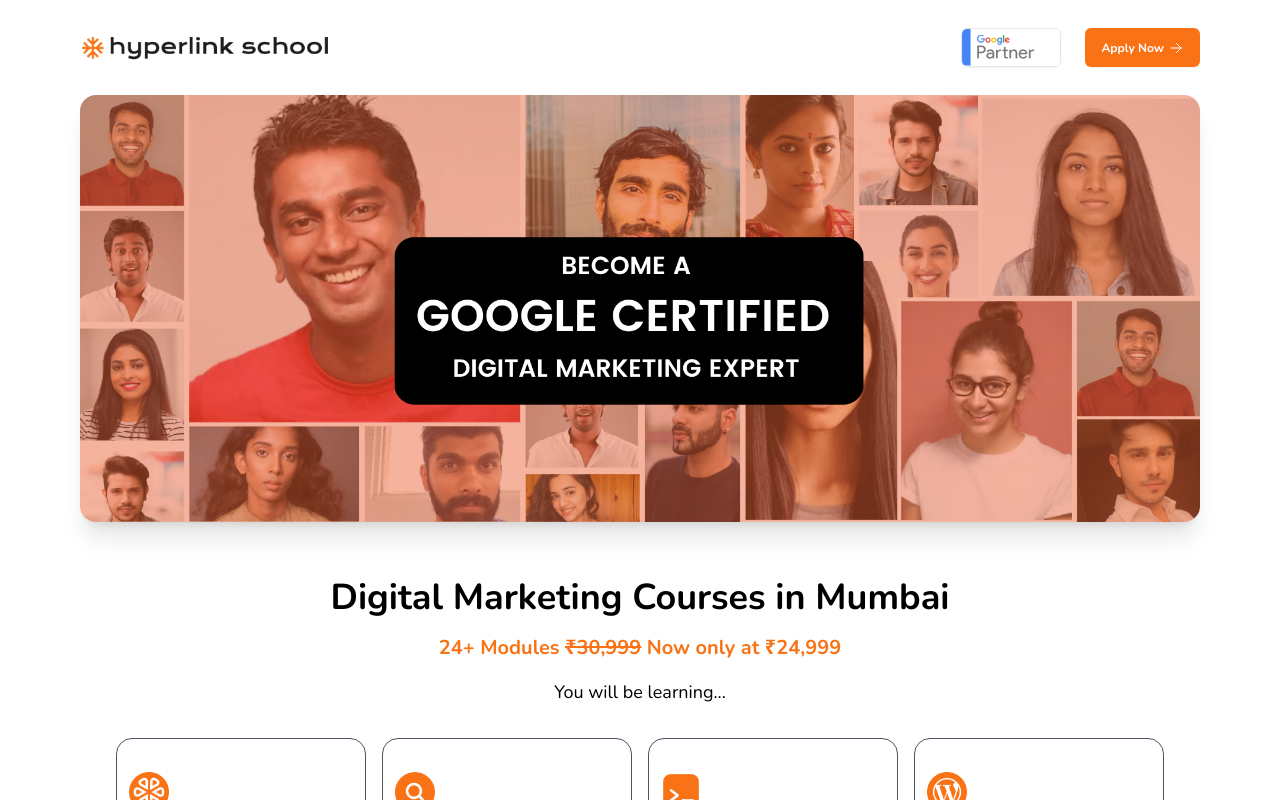
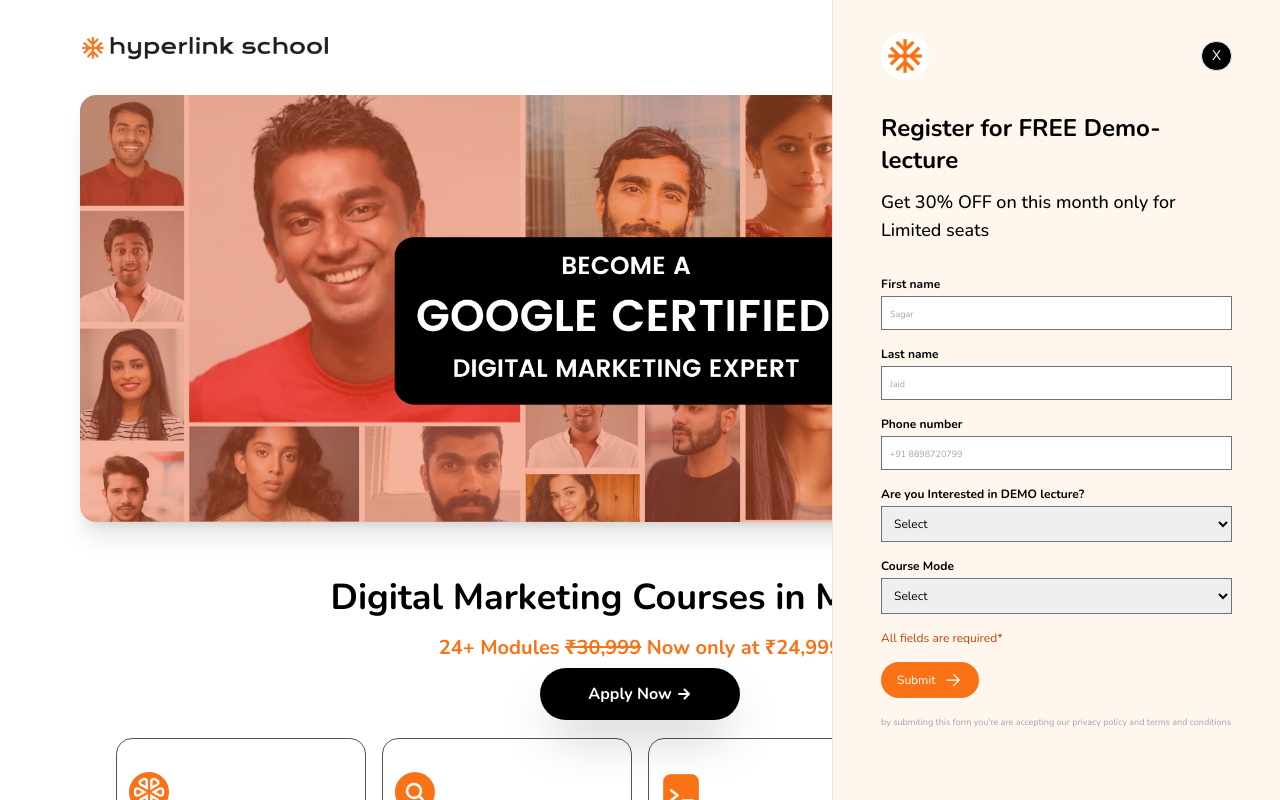
Before and after one commit to sagarjaid/skillahed, a Next.js app: page / in a window 1280 px wide. Shown: the top 800 px of the page. Built offline with nearby package versions, Linux system fonts and the light colour scheme.

Commit message:
Homeapge 10

```diff
--- a/components/Nav.js
+++ b/components/Nav.js
@@ -1,6 +1,7 @@
 import React from 'react';
 
-const Nav = () => {
+const Nav = ({handleToggle}) => {
+
   return (
     <nav className='w-full flex justify-between items-center py-3 sticky top-0 bg-white'>
       <a href='https://hyperlinkschool.com/'>
@@ -14,7 +15,7 @@
           src='/google-partner.png'
           className='hidden  md:block w-[100px] border rounded-md shadow-sm'
         />
-        <div className='flex cursor-pointer items-center gap-1 justify-around  rounded-md bg-orange-500 hover:bg-orange-600 p-2.5 px-4 text-white shadow-sm'>
+        <div onClick={handleToggle} className='flex cursor-pointer items-center gap-1 justify-around rounded-full bg-orange-500 hover:bg-orange-600 p-2.5 px-4 text-white shadow-sm'>
           <span className='text-xs font-bold'>Apply Now</span>
           <svg
             className='w-4'
--- /dev/null
+++ b/components/PopUp.js
@@ -0,0 +1,106 @@
+import React from 'react';
+
+const PopUp = ({handleToggle, toggle}) => {
+
+
+    return (
+        <>
+            {toggle && (
+                <>
+                    <div onClick={handleToggle} className="fixed inset-0 flex overflow-y-auto overflow-x-hidden outline-none focus:outline-none p-8 cursor-cell" />
+                    <div className='w-full sdm:w-[80%] sm:w-[60%] mdx:w-[50%] lg:w-[45%] xl:w-[35%] fixed right-0 top-0 bg-orange-50 flex flex-col sdm:px-12 p-8 gap-4 text-xs h-screen border-l hover:corsor-pointer'>
+                        <div className='w- full flex justify-between items-center'>
+                            <img className="w-12" src="/favicon.png"></img>
+                            <div onClick={handleToggle} className='px-2.5 py-1 hover:shadow-md cursor-pointer  rounded-full border bg-black text-white text-sm'>X</div>
+                        </div>
+
+                        <section className='flex flex-col py-4  font-extrabold text-xl sdm:text-2xl gap-3 '>
+                            <h1>Register for FREE Demo-lecture</h1>
+                            <div className='text-lg font-medium'>
+                                Get 30% OFF on this month only for Limited seats
+                            </div>
+                        </section>
+                            <div className='w-full flex flex-col gap-1 '>
+                                <label className='font-bold'>First name</label>
+                                <input
+                                    value=''
+                                    type='text'
+                                    className='border border-gray-500 p-2 placeholder:text-[9px]'
+                                    placeholder='Sagar'
+                                />
+                            </div>
+
+                            <div className='w-full flex flex-col gap-1 '>
+                                <label className='font-bold'>Last name</label>
+                                <input
+                                    value=''
+                                    type='text'
+                                    className='border border-gray-500 p-2 placeholder:text-[9px]'
+                                    placeholder='Jaid'
+                                />
+                            </div>
+
+                        <div className='flex flex-col gap-1 '>
+                            <label className='font-bold'>Phone number</label>
+                            <input
+                                value=''
+                                type='number'
+                                className=' border border-gray-500 p-2 placeholder:text-[9px]'
+                                placeholder='+91 8898720799'
+                            />
+                        </div>
+
+                        <div className='flex flex-col gap-1 '>
+                            <label className='font-bold'>
+                                Are you Interested in DEMO lecture?
+                            </label>
+                            <select className='w-full border border-gray-500 p-2 text-xs outline-none'>
+                                <option>Select</option>
+                                <option value='Yes'>Yes</option>
+                                <option value='No'>No</option>
+                            </select>
+                        </div>
+
+                        <div className='flex flex-col gap-1 '>
+                            <label className='font-bold'>Course Mode</label>
+                            <select className='w-full border border-gray-500 p-2 text-xs outline-none'>
+                                <option>Select</option>
+                                <option value='Offline'>Offline</option>
+                                <option value='Online'>Online</option>
+                            </select>
+                        </div>
+
+                        {'err' && (
+                            <div className='text-xs text-orange-700'>
+                                All fields are required*
+                            </div>
+                        )}
+                        <div className='flex w-fit gap-2 items-center cursor-pointer justify-center rounded-full bg-orange-500 p-2 px-4 text-white  hover:bg-orange-600 '>
+                            <span>Submit</span>
+                            <svg
+                                className='w-5'
+                                fill='none'
+                                stroke='currentColor'
+                                strokeWidth={1.5}
+                                viewBox='0 0 24 24'
+                                xmlns='http://www.w3.org/2000/svg'
+                                aria-hidden='true'>
+                                <path
+                                    strokeLinecap='round'
+                                    strokeLinejoin='round'
+                                    d='M4.5 12h15m0 0l-6.75-6.75M19.5 12l-6.75 6.75'
+                                />
+                            </svg>
+                        </div>
+                        <div className='text-[9px] text-gray-400'>
+                            by submiting this form you're are accepting our privacy policy and
+                            terms and conditions
+                        </div>
+                    </div>
+                </>
+            )}
+        </>
+    );
+};
+
+export default PopUp;
--- a/pages/[course].js
+++ b/pages/[course].js
@@ -1,11 +1,27 @@
-import React, { useEffect } from 'react';
+import React, { useEffect, useState } from 'react';
 import all from '@/components/india.json';
 import SEOMeta from '@/components/SEOMeta';
 import Card from '@/components/Card';
 import Footer from '@/components/Footer';
 import Nav from '@/components/Nav';
+import PopUp from '@/components/PopUp';
 
 const locationPage = ({ text, url }) => {
+
+  const [toggle, setToggle] = useState(false);
+
+  const handleToggle = () => {
+      setToggle(!toggle);
+  };
+
+  useEffect(() => {
+      const timeoutId = setTimeout(() => {
+          setToggle(true);
+      }, 1200);
+      return () => clearTimeout(timeoutId);
+    }, []);
+
+
   return (
     <>
       <SEOMeta
@@ -14,7 +30,7 @@
         slug={url}
       />
       <div className='m-auto max-w-6xl flex flex-col gap-20  justify-center items-center p-4'>
-        <Nav />
+      <Nav handleToggle={handleToggle} toggle={toggle} />
 
         <div className='flex flex-col justify-center items-center gap-10 w-full  -mt-16'>
           <section className=''>
@@ -307,7 +323,7 @@
                 <input
                   value=''
                   type='text'
-                  className='border border-gray-600 rounded-lg p-2 placeholder:text-[9px]'
+                  className='border border-gray-500 p-2 placeholder:text-[9px]'
                   placeholder='Sagar'
                 />
               </div>
@@ -317,7 +333,7 @@
                 <input
                   value=''
                   type='text'
-                  className='border border-gray-600 rounded-lg p-2 placeholder:text-[9px]'
+                  className='border border-gray-500 p-2 placeholder:text-[9px]'
                   placeholder='Jaid'
                 />
               </div>
@@ -328,7 +344,7 @@
               <input
                 value=''
                 type='number'
-                className='border border-gray-600 rounded-lg p-2 placeholder:text-[9px]'
+                className='border border-gray-500 p-2 placeholder:text-[9px]'
                 placeholder='+91 8898720799'
               />
             </div>
@@ -337,7 +353,7 @@
               <label className='font-bold'>
                 Are you Interested in DEMO lecture?
               </label>
-              <select className='w-full rounded-lg border border-gray-600 p-2 text-xs outline-none'>
+              <select className='w-full  border border-gray-500 p-2 text-xs outline-none'>
                 <option>Select</option>
                 <option value='Yes'>Yes</option>
                 <option value='No'>No</option>
@@ -346,7 +362,7 @@
 
             <div className='flex flex-col gap-1 '>
               <label className='font-bold'>Course Mode</label>
-              <select className='w-full rounded-lg border border-gray-600 p-2 text-xs outline-none'>
+              <select className='w-full border border-gray-500 p-2 text-xs outline-none'>
                 <option>Select</option>
                 <option value='Offline'>Offline</option>
                 <option value='Online'>Online</option>
@@ -394,9 +410,28 @@
 
             <div className='text-base'>call us: +918898720799</div>
           </div>
+
         </div>
+        <div onClick={handleToggle} className='fixed bottom-20 w-[200px] flex cursor-pointer items-center gap-1 justify-center rounded-full bg-black hover:bg-blue-600 p-3.5 text-white shadow-2xl'>
+          <span className='font-bold'>Apply Now</span>
+          <svg
+            className='w-4'
+            fill='none'
+            stroke='currentColor'
+            strokeWidth={3}
+            viewBox='0 0 24 24'
+            xmlns='http://www.w3.org/2000/svg'
+            aria-hidden='true'>
+            <path
+              strokeLinecap='round'
+              strokeLinejoin='round'
+              d='M4.5 12h15m0 0l-6.75-6.75M19.5 12l-6.75 6.75'
+            />
+          </svg>
+      </div>
       </div>
       <Footer />
+      <PopUp handleToggle={handleToggle} toggle={toggle}/>
     </>
   );
 };
--- a/pages/index.js
+++ b/pages/index.js
@@ -1,9 +1,25 @@
 import Card from '@/components/Card';
 import Footer from '@/components/Footer';
 import Nav from '@/components/Nav';
+import PopUp from '@/components/PopUp';
 import Head from 'next/head';
+import { useEffect, useState } from 'react';
 
 const index = () => {
+
+  const [toggle, setToggle] = useState(false);
+
+  const handleToggle = () => {
+      setToggle(!toggle);
+  };
+
+  useEffect(() => {
+      const timeoutId = setTimeout(() => {
+          setToggle(true);
+      }, 1200);
+      return () => clearTimeout(timeoutId);
+    }, []);
+
   return (
     <>
       <Head>
@@ -74,7 +90,7 @@
       </Head>
 
       <div className='m-auto max-w-6xl flex flex-col gap-20  justify-center items-center p-4'>
-        <Nav />
+        <Nav handleToggle={handleToggle} toggle={toggle} />
 
         <div className='flex flex-col justify-center items-center gap-10 w-full  -mt-16'>
           <section className=''>
@@ -368,7 +384,7 @@
                 <input
                   value=''
                   type='text'
-                  className='border border-gray-600 rounded-lg p-2 placeholder:text-[9px]'
+                  className='border border-gray-500 p-2 placeholder:text-[9px]'
                   placeholder='Sagar'
                 />
               </div>
@@ -378,7 +394,7 @@
                 <input
                   value=''
                   type='text'
-                  className='border border-gray-600 rounded-lg p-2 placeholder:text-[9px]'
+                  className='border border-gray-500 p-2 placeholder:text-[9px]'
                   placeholder='Jaid'
                 />
               </div>
@@ -389,7 +405,7 @@
               <input
                 value=''
                 type='number'
-                className='border border-gray-600 rounded-lg p-2 placeholder:text-[9px]'
+                className='border border-gray-500 p-2 placeholder:text-[9px]'
                 placeholder='+91 8898720799'
               />
             </div>
@@ -398,7 +414,7 @@
               <label className='font-bold'>
                 Are you Interested in DEMO lecture?
               </label>
-              <select className='w-full rounded-lg border border-gray-600 p-2 text-xs outline-none'>
+              <select className='w-full border border-gray-500 p-2 text-xs outline-none'>
                 <option>Select</option>
                 <option value='Yes'>Yes</option>
                 <option value='No'>No</option>
@@ -407,7 +423,7 @@
 
             <div className='flex flex-col gap-1 '>
               <label className='font-bold'>Course Mode</label>
-              <select className='w-full rounded-lg border border-gray-600 p-2 text-xs outline-none'>
+              <select className='w-full border border-gray-500 p-2 text-xs outline-none'>
                 <option>Select</option>
                 <option value='Offline'>Offline</option>
                 <option value='Online'>Online</option>
@@ -456,8 +472,26 @@
             <div className='text-base'>call us: +918898720799</div>
           </div>
         </div>
+        <div onClick={handleToggle} className='fixed bottom-20 w-[200px] flex cursor-pointer items-center gap-1 justify-center rounded-full bg-black hover:bg-blue-600 p-3.5 text-white shadow-2xl'>
+          <span className='font-bold'>Apply Now</span>
+          <svg
+            className='w-4'
+            fill='none'
+            stroke='currentColor'
+            strokeWidth={3}
+            viewBox='0 0 24 24'
+            xmlns='http://www.w3.org/2000/svg'
+            aria-hidden='true'>
+            <path
+              strokeLinecap='round'
+              strokeLinejoin='round'
+              d='M4.5 12h15m0 0l-6.75-6.75M19.5 12l-6.75 6.75'
+            />
+          </svg>
+      </div>
       </div>
       <Footer />
+      <PopUp handleToggle={handleToggle} toggle={toggle}/>
     </>
   );
 };
```
